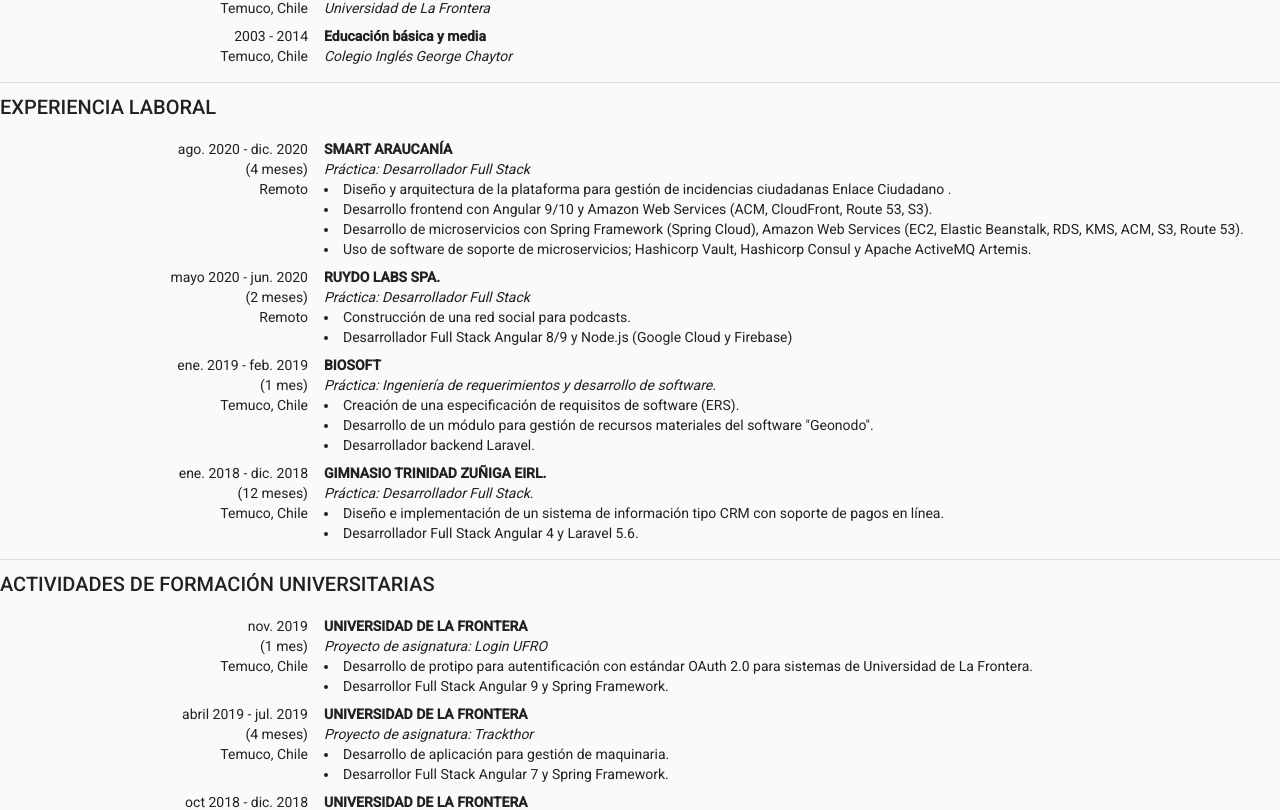
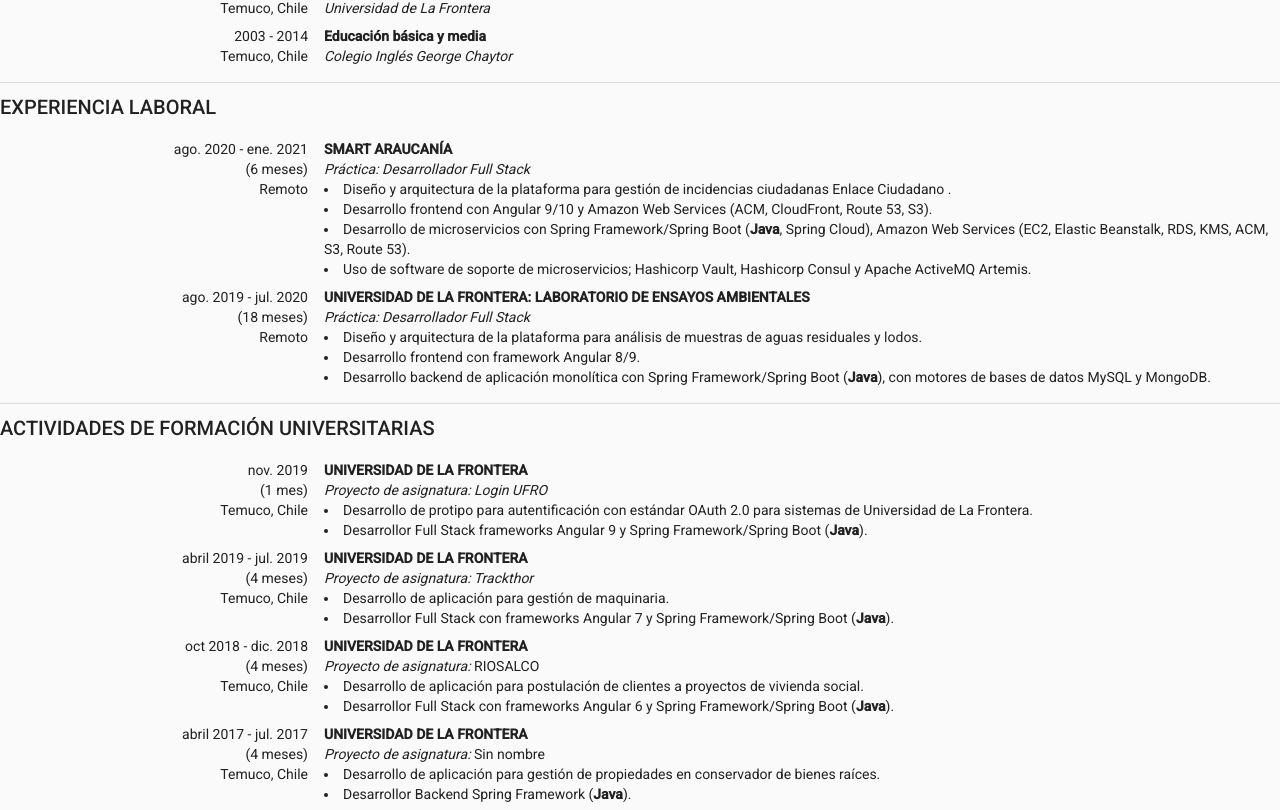
Before and after one commit to matiasah/curriculum, an Angular app: page /pdf in a window 1280 px wide. Shown: the part 733-1543 px from the top of the page. Built offline with nearby package versions, Linux system fonts and the light colour scheme.

Commit message:
Actualizando

```diff
--- a/src/app/content/content.component.html
+++ b/src/app/content/content.component.html
@@ -79,25 +79,24 @@
         </div>
         <div class="col-span-2 md:col-span-1">
             <p class="text-justify">
-                <b>Software:</b>
+                <b>Software:</b>&nbsp;
                 Visual Studio Code, JIRA, <u>Google Cloud</u> (Functions, Firebase, Storage, Build),
                 <u>Amazon Web Services</u> (EC2, Elastic Beanstalk, RDS, KMS, ACM, CloudFront, S3, Route
                 53), <u>Jasmine</u>, <u>Karma</u>, <u>JUnit 5</u>, Hibernate, Debian, CentOS,
                 <u>Docker</u> (Engine y Compose), MySQL/MariaDB, MongoDB, GIT (GitHub, GitLab + CI/CD),
-                Redis, Hashicorp Vault, Hashicorp Consul, Apache ActiveMQ Artemis, QueryDSL, Swagger,
+                Redis, Hashicorp Vault, Hashicorp Consul, <!--Apache ActiveMQ Artemis, -->QueryDSL, Swagger,
                 GitLab CI/CD, Travis CI.
             </p>
             <p class="text-justify">
-                <b>Frameworks:</b>
-                <u>Angular</u>, <u>Spring Framework</u> (Spring Boot, MVC/REST, WebFlux, Data JPA/REST,
+                <b>Frameworks:</b>&nbsp;
+                <u>Angular</u>, <u>Spring Framework</u> (<b>Spring Boot</b>, MVC/REST, WebFlux, Data JPA/REST,
                 JMS, Security/OAuth2 y Cloud/Microservicios) y Laravel.
             </p>
             <p class="text-justify">
-                <b>Lenguajes de programación:</b> Java, TypeScript, JavaScript, Lua(JIT), HTML y CSS.
+                <b>Lenguajes de programación:</b>&nbsp;Java, TypeScript, JavaScript, Lua(JIT), HTML y CSS.
             </p>
             <p class="text-justify">
-                <b>Metodología:</b>
-                Kanban
+                <b>Metodología:</b>&nbsp;Kanban
             </p>
         </div>
     </div>
@@ -152,8 +151,8 @@
 
     <div class="w-full grid grid-cols-12 gap-4 mt-2 mb-2">
         <div class="col-span-4 sm:col-span-3 print:col-span-2 text-right">
-            <div class="m-0">ago. 2020 - dic. 2020</div>
-            <div class="m-0">(4 meses)</div>
+            <div class="m-0">ago. 2020 - ene. 2021</div>
+            <div class="m-0">(6 meses)</div>
             <div class="m-0">Remoto</div>
         </div>
         <div class="col-span-8 sm:col-span-9 print:col-span-10 text-left">
@@ -175,7 +174,7 @@
                     Route 53, S3).
                 </li>
                 <li>
-                    Desarrollo de microservicios con Spring Framework (Spring Cloud), Amazon Web
+                    Desarrollo de microservicios con Spring Framework/Spring Boot (<b>Java</b>, Spring Cloud), Amazon Web
                     Services (EC2, Elastic Beanstalk, RDS, KMS, ACM, S3, Route 53).
                 </li>
                 <li>
@@ -186,6 +185,34 @@
         </div>
     </div>
 
+    <div class="w-full grid grid-cols-12 gap-4 mt-2 mb-2">
+        <div class="col-span-4 sm:col-span-3 print:col-span-2 text-right">
+            <div class="m-0">ago. 2019 - jul. 2020</div>
+            <div class="m-0">(18 meses)</div>
+            <div class="m-0">Remoto</div>
+        </div>
+        <div class="col-span-8 sm:col-span-9 print:col-span-10 text-left">
+            <div class="m-0">
+                <a href="https://www.smartaraucania.org" target="_blank">
+                    <b>UNIVERSIDAD DE LA FRONTERA: LABORATORIO DE ENSAYOS AMBIENTALES</b>
+                </a>
+            </div>
+            <div class="m-0"><i>Práctica: Desarrollador Full Stack</i></div>
+            <ul class="list-disc list-inside">
+                <li>
+                    Diseño y arquitectura de la plataforma para análisis de muestras de aguas residuales y lodos.
+                </li>
+                <li>
+                    Desarrollo frontend con framework Angular 8/9.
+                </li>
+                <li>
+                    Desarrollo backend de aplicación monolítica con Spring Framework/Spring Boot (<b>Java</b>), con motores de bases de datos MySQL y MongoDB.
+                </li>
+            </ul>
+        </div>
+    </div>
+
+    <!--
     <div class="w-full grid grid-cols-12 gap-4 mt-2 mb-2">
         <div class="col-span-4 sm:col-span-3 print:col-span-2 text-right">
             <div class="m-0">mayo 2020 - jun. 2020</div>
@@ -258,6 +285,7 @@
             </ul>
         </div>
     </div>
+    -->
 
 </div>
 
@@ -287,7 +315,7 @@
                     Frontera.
                 </li>
                 <li>
-                    Desarrollor Full Stack Angular 9 y Spring Framework.
+                    Desarrollor Full Stack frameworks Angular 9 y Spring Framework/Spring Boot (<b>Java</b>).
                 </li>
             </ul>
         </div>
@@ -311,7 +339,7 @@
                     Desarrollo de aplicación para gestión de maquinaria.
                 </li>
                 <li>
-                    Desarrollor Full Stack Angular 7 y Spring Framework.
+                    Desarrollor Full Stack con frameworks Angular 7 y Spring Framework/Spring Boot (<b>Java</b>).
                 </li>
             </ul>
         </div>
@@ -333,12 +361,13 @@
                     Desarrollo de aplicación para postulación de clientes a proyectos de vivienda social.
                 </li>
                 <li>
-                    Desarrollor Full Stack con Angular 6 y Spring Framework.
+                    Desarrollor Full Stack con frameworks Angular 6 y Spring Framework/Spring Boot (<b>Java</b>).
                 </li>
             </ul>
         </div>
     </div>
 
+    <!--
     <div class="w-full grid grid-cols-12 gap-4 mt-2" style="page-break-before: always">
         <div class="col-span-4 sm:col-span-3 print:col-span-2 text-right">
             <div class="m-0">ago. 2018 - jul. 2019</div>
@@ -363,6 +392,7 @@
             </ul>
         </div>
     </div>
+    -->
 
     <div class="w-full grid grid-cols-12 gap-4 mt-2">
         <div class="col-span-4 sm:col-span-3 print:col-span-2 text-right">
@@ -380,10 +410,7 @@
                     Desarrollo de aplicación para gestión de propiedades en conservador de bienes raíces.
                 </li>
                 <li>
-                    Desarrollor Backend Spring Framework.
-                </li>
-                <li>
-                    <b>Primera experiencia utilizando Java con el stack de Spring</b>
+                    Desarrollor Backend Spring Framework (<b>Java</b>).
                 </li>
             </ul>
         </div>
@@ -391,6 +418,7 @@
 
 </div>
 
+<!--
 <div class="py-2">
     <mat-divider></mat-divider>
 </div>
@@ -513,3 +541,4 @@
     </div>
 
 </div>
+-->
```
Also changed, not shown: 5 other files (tests, documents, lock files or other folders).
